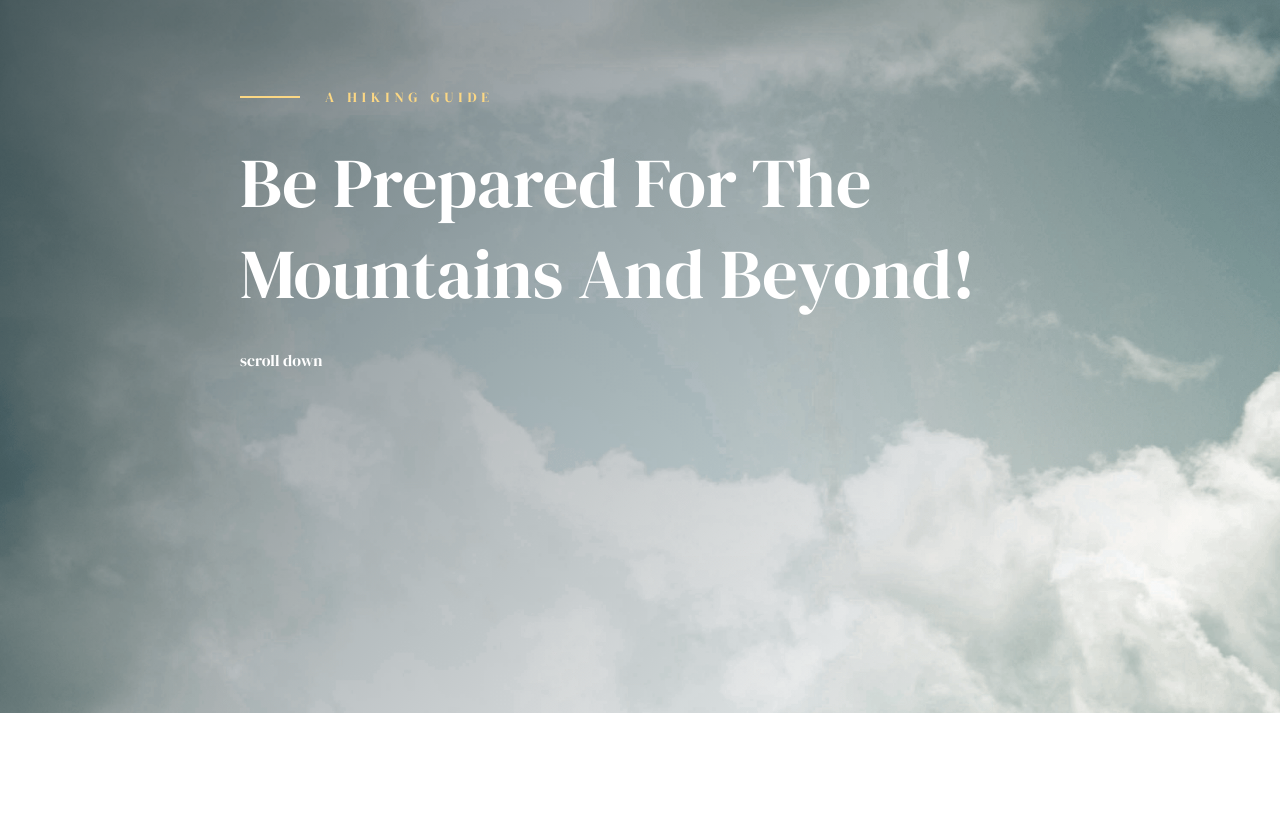
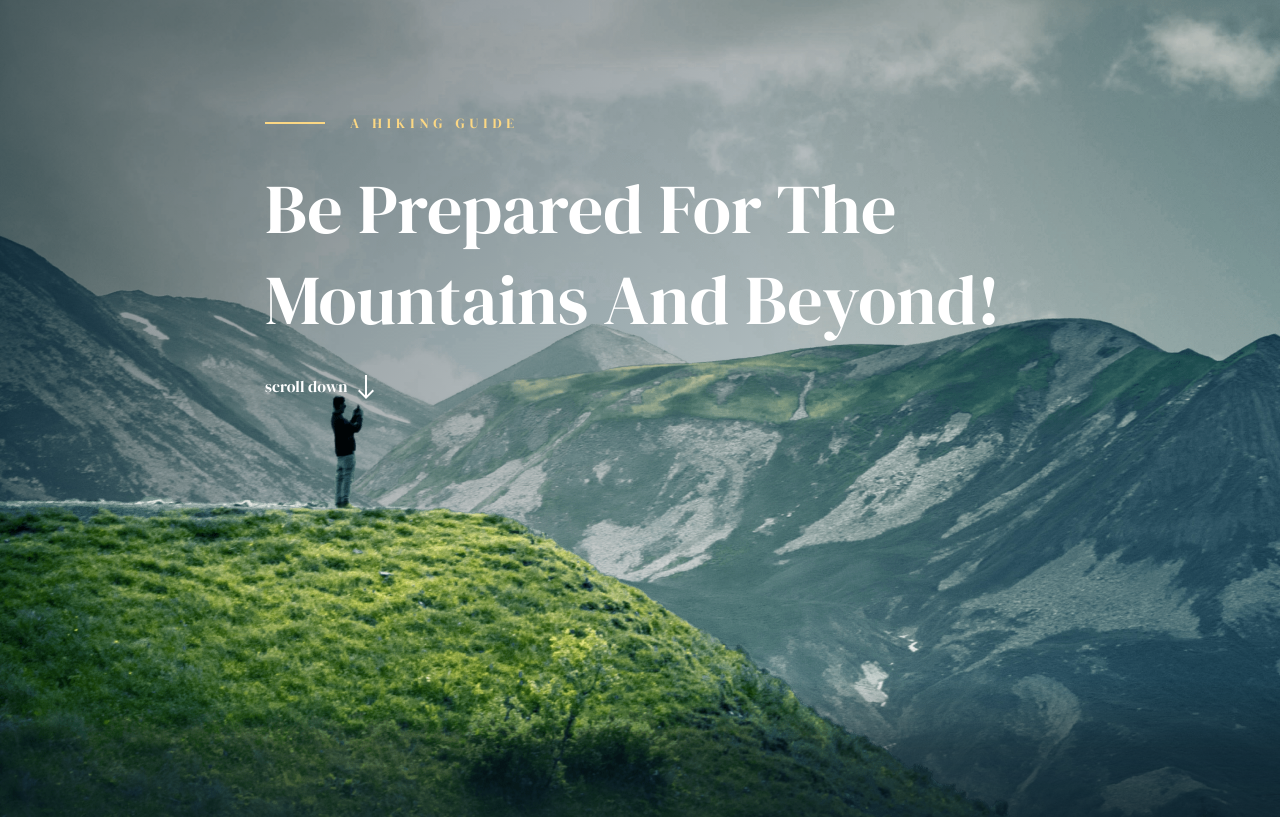
Before and after one commit to H3ronn/Mountains-Website, a website: page build/index.html in a window 1280 px wide. Shown: the part 87-904 px from the top of the page. Drawn offline with Linux system fonts and the light colour scheme.

Commit message:
Add scroll effect on header

```diff
--- a/src/style/main.scss
+++ b/src/style/main.scss
@@ -8,7 +8,7 @@
 }
 
 body {
-  height: 1000vh;
+  height: 200vh;
   font-size: 16px;
   color: white;
 }
@@ -19,10 +19,8 @@ body {
 }
 
 .hero {
-  background-image: url("../../assets/HG.png");
-  background-size: cover;
-  // width: 100vw;
   height: 100vh;
+  position: relative;
 
   &__blur {
     position: absolute;
@@ -35,10 +33,31 @@ body {
     height: 100vh;
     background-image: linear-gradient(135deg, #0b1d26, transparent 87%);
     opacity: 0.6;
+    z-index: 10;
+  }
+
+  &__top {
+    display: block;
+    width: 100%;
+  }
+  &__middle {
+    display: block;
+    width: 100%;
+    position: absolute;
+    top: 40%;
+  }
+  &__bottom {
+    display: block;
+    width: 100%;
+    position: absolute;
+    top: 60%;
+    z-index: 30;
   }
 
   &__content {
-    position: relative;
+    position: absolute;
+    width: 100%;
+    top: 0;
   }
 }
 
@@ -48,6 +67,8 @@ body {
   justify-content: space-between;
   align-items: center;
   color: white;
+  position: relative;
+  z-index: 40;
 
   &__list {
     list-style-type: none;
@@ -101,9 +122,16 @@ body {
 }
 
 .title {
-  display: flex;
-  justify-content: center;
-  margin-top: 50px;
+  // display: flex;
+  // justify-content: center;
+  // margin-top: 50px;
+  z-index: 20;
+
+  width: 750px;
+  position: fixed;
+  top: 25%;
+  left: 50%;
+  transform: translateX(-50%);
 
   &__container {
     display: flex;
@@ -135,6 +163,14 @@ body {
     margin: 30px 0;
     line-height: 1.3;
   }
+
+  &__scroll {
+    display: flex;
+    svg {
+      margin-left: 10px;
+    }
+  }
+
 }
 
 
```
Also changed, not shown: build/index.html, build/style.css, 1 other file.
